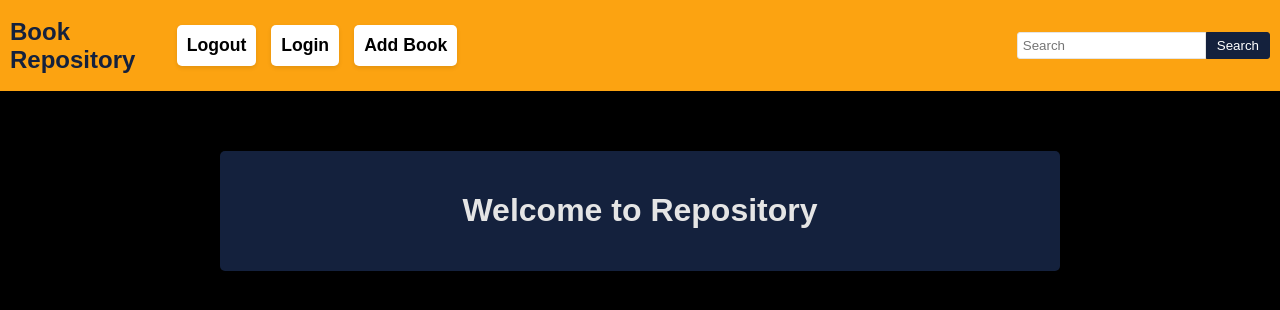
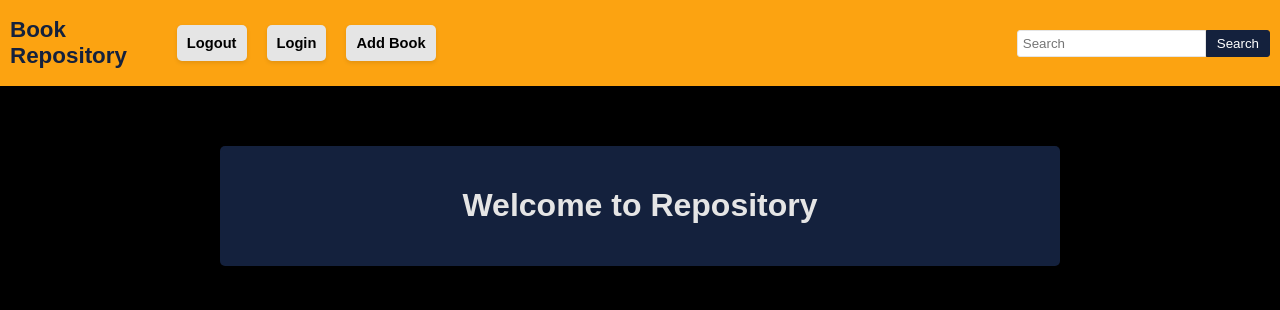
Before and after one commit to Nandana-2/Book-repository, a Django app: page / in a window 1280 px wide. Shown: the top 310 px of the page. Run offline with Django 5.2, Linux system fonts and the light colour scheme; the visitor is signed in with stand-in values (Sample User, id 1); data that the repository does not hold is empty.

Commit message:
Style changes

```diff
--- /dev/null
+++ b/Books/static/style.css
@@ -0,0 +1,94 @@
+body {
+    font-family: Arial, sans-serif;
+    margin: 0;
+    padding: 0px ;
+    background-color: #000000;
+    box-sizing: border-box;
+}
+.navbar {
+    background-color: #fca311;
+    padding-top: 15px;
+    padding-bottom: 15px;
+    box-shadow: 0 2px 4px rgba(0, 0, 0, 0.1);
+    top: 0;
+    width: 100% ;
+    z-index: 1000;
+}
+.navbar .container-fluid {
+    display: flex;
+    justify-content: space-between;
+    align-items: center;
+    padding:0 10px;
+}
+.navbar-brand {
+    font-weight: bold;
+    font-size: 1.4em;
+}
+.navbar-toggler {
+    display: none;
+    border: none;
+    background: none;
+    font-size: 1.5em;
+}
+.navbar-collapse {
+    display: flex;
+    justify-content: space-between;
+    align-items: center;
+    width: 100%;
+}
+.navbar-nav {
+    list-style: none;
+    margin: 0;
+    padding: 0;
+    display: flex;
+}
+.navbar-nav .nav-item {
+    background: #e5e5e5;
+    border:none;
+    margin: 10px 10px;
+    padding: 10px;
+    border-radius: 5px;
+    box-shadow: 0 2px 4px rgba(0, 0, 0, 0.1);
+    display: flex;
+    justify-content: center;
+    align-items: center;
+    color: #000000;
+    cursor: pointer;
+}
+
+.nav-item:hover {
+    background-color: #dedede;
+}
+
+.navbar-nav .nav-link {
+    text-decoration: none;
+    color: #000;
+    font-size: 1.1em;
+    transition: color 0.3s;
+}
+.navbar-nav .nav-link:hover {
+    color: #14213d;
+}
+.search-form {
+    display: flex;
+}
+.search-form input {
+    padding: 5px;
+    border: 1px solid #e5e5e5;
+    border-radius: 3px 0 0 3px;
+    outline: none;
+}
+.search-form button {
+    padding: 5px 10px;
+    border: 1px solid #14213d;
+    background-color: #14213d;
+    color: #fff;
+    border-radius: 0 3px 3px 0;
+    cursor: pointer;
+    outline: none;
+    transition: background-color 0.3s;
+}
+
+button:hover {
+    transition: all ease;
+}
--- a/Books/templates/index.html
+++ b/Books/templates/index.html
@@ -34,7 +34,7 @@
             padding: 0;
         }
         li {
-            background: #fff;
+            background: #e5e5e5;
             margin: 10px 0;
             padding: 10px;
             border-radius: 5px;
--- a/Books/templates/navbar.html
+++ b/Books/templates/navbar.html
@@ -1,108 +1,31 @@
+
+{% load static %}
+
 <!DOCTYPE html>
 <html lang="en">
 <head>
     <meta charset="UTF-8">
     <meta name="viewport" content="width=device-width, initial-scale=1.0">
     <title>Book Repository</title>
-    <style>
-        body {
-            font-family: Arial, sans-serif;
-            margin: 0;
-            padding: 0px ;
-            background-color: #000000;
-            box-sizing: border-box;
-        }
-        .navbar {
-            background-color: #fca311;
-            padding-top: 15px;
-            padding-bottom: 15px;
-            box-shadow: 0 2px 4px rgba(0, 0, 0, 0.1);
-            top: 0;
-            width: 100% ;
-            z-index: 1000;
-        }
-        .navbar .container-fluid {
-            display: flex;
-            justify-content: space-between;
-            align-items: center;
-            padding:0 10px;
-        }
-        .navbar-brand {
-            font-weight: bold;
-            font-size: 1.5em;
-        }
-        .navbar-toggler {
-            display: none;
-            border: none;
-            background: none;
-            font-size: 1.5em;
-        }
-        .navbar-collapse {
-            display: flex;
-            justify-content: space-between;
-            align-items: center;
-            width: 100%;
-        }
-        .navbar-nav {
-            list-style: none;
-            margin: 0;
-            padding: 0;
-            display: flex;
-        }
-        .navbar-nav .nav-item {
-            margin-right: 15px;
-        }
-        .navbar-nav .nav-link {
-            text-decoration: none;
-            color: #000;
-            font-size: 1.1em;
-            transition: color 0.3s;
-        }
-        .navbar-nav .nav-link:hover {
-            color: #14213d;
-        }
-        .search-form {
-            display: flex;
-        }
-        .search-form input {
-            padding: 5px;
-            border: 1px solid #e5e5e5;
-            border-radius: 3px 0 0 3px;
-            outline: none;
-        }
-        .search-form button {
-            padding: 5px 10px;
-            border: 1px solid #14213d;
-            background-color: #14213d;
-            color: #fff;
-            border-radius: 0 3px 3px 0;
-            cursor: pointer;
-            outline: none;
-            transition: background-color 0.3s;
-        }
-        .search-form button:hover {
-            background-color: #14213d;
-        }
-
-    </style>
+    <link rel="stylesheet" href="{% static 'style.css' %}">
 </head>
 <body>
 
 <nav class="navbar navbar-expand-lg navbar-light bg-light fixed-top">
     <div class="container-fluid">
-      <a class="navbar-brand" href="{% url 'index' %}">Book Repository</a>
+        <a class="navbar-brand" href="{% url 'index' %}">Book Repository</a>
         <div class="navbar-collapse" id="navbarSupportedContent">
             <ul class="navbar-nav">
-                <li class="nav-item">
+                <button class="nav-item">
                     <a class="nav-link" href="{% url 'logout_user' %}">Logout</a>
-                </li>
-                <li class="nav-item">
+                </button>
+                <button class="nav-item">
                     <a class="nav-link" href="{% url 'login_user' %}">Login</a>
-                </li>
+                </button>
                 {% if request.user.is_authenticated and request.user.is_superuser %}
-                <li class="nav-item">
+                <button class="nav-item">
                     <a class="nav-link" href="{% url 'add_book' %}">Add Book</a>
-                </li>
+                </button>
                 {%endif%}
             </ul>
             <form class="search-form" method="POST" action="{% url 'search' %}">
```
Also changed, not shown: login/templates/authenticate/login.html (+10 -8 lines).
